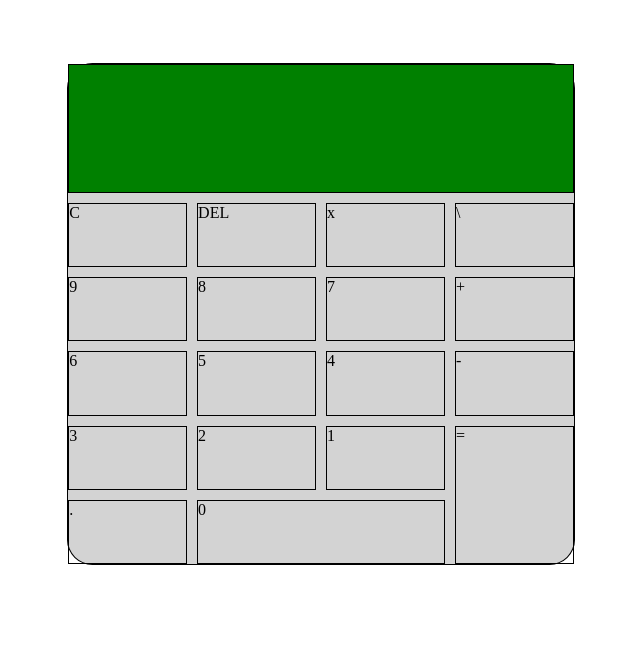
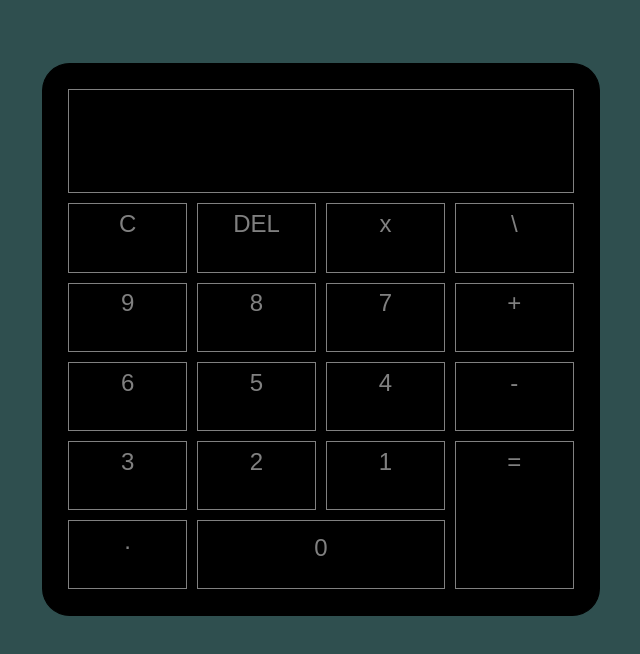
Before and after one commit to moderndayNeo/calculator, a plain HTML site: page index.html in a window 1280 px wide. Shown: the whole page, without its empty margins (319-959 px from the left). Drawn offline with Linux system fonts and the light colour scheme.

Commit message:
Added styling for buttons

```diff
--- a/styles.css
+++ b/styles.css
@@ -1,23 +1,33 @@
+body {
+    background-color: darkslategray;
+}
+
 #container {
     width: 40%;
     border-radius: 5%;
     height: 500px;
     border: thin black solid;
     margin: 5% auto;
-    background-color: lightgray;
+    background-color: black;
     display: grid;
-    grid-template-rows: 2fr repeat(5, 1fr);
+    grid-template-rows: 1.5fr repeat(5, 1fr);
     grid-template-columns: repeat(4, 1fr);
     grid-gap: 10px;
+    padding: 2%;
 }
 
 #container div {
-    border: thin black solid;
+    border: thin grey solid;
+    text-align: center;
+    vertical-align: middle;
+    color: grey;
+    font-size: 150%;
+    font-family: Arial;
+    padding-top: 5%;
 }
 
 #display {
     grid-area: 1/1/2/5;
-    background-color: green;
 }
 
 
```
